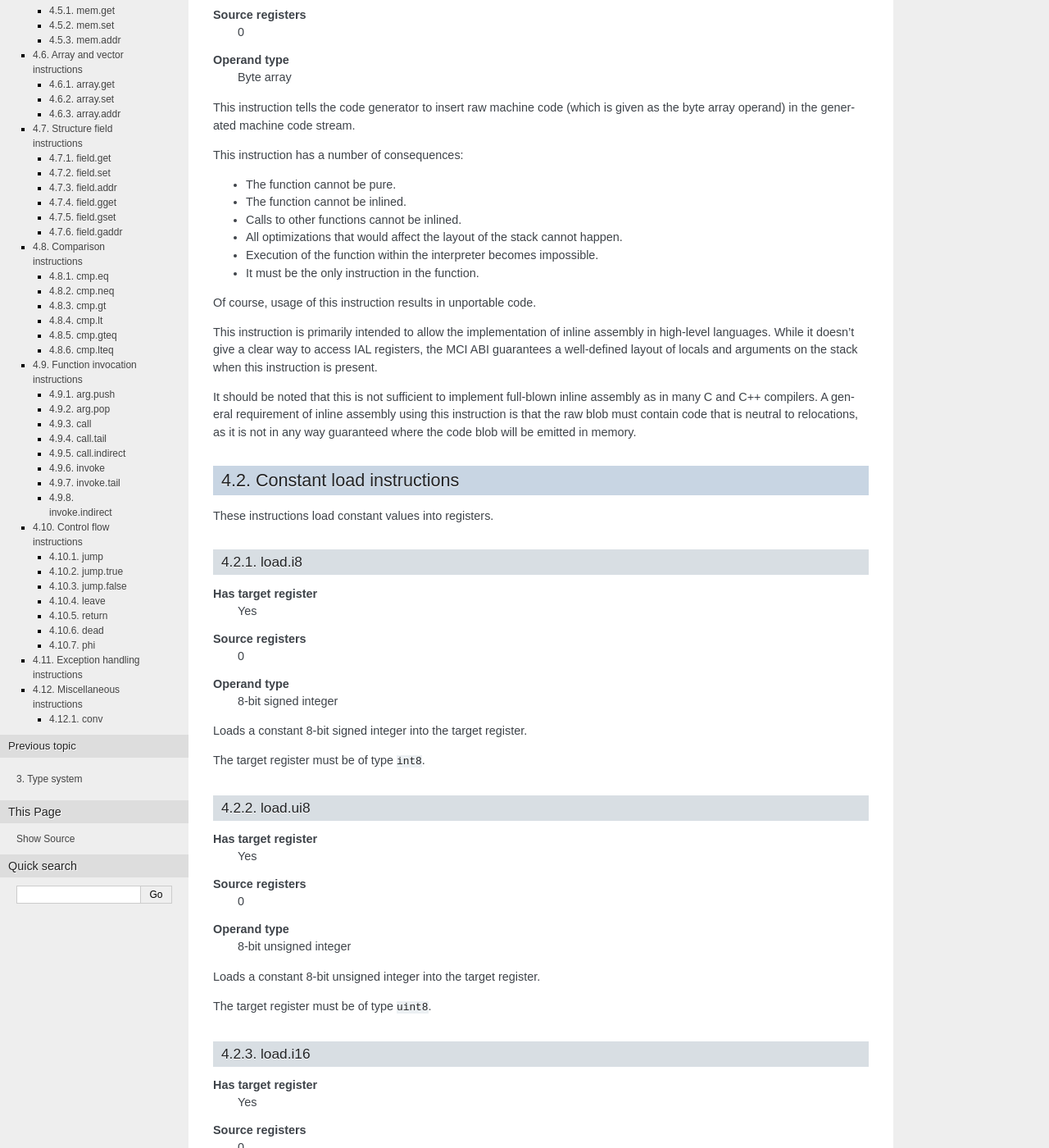
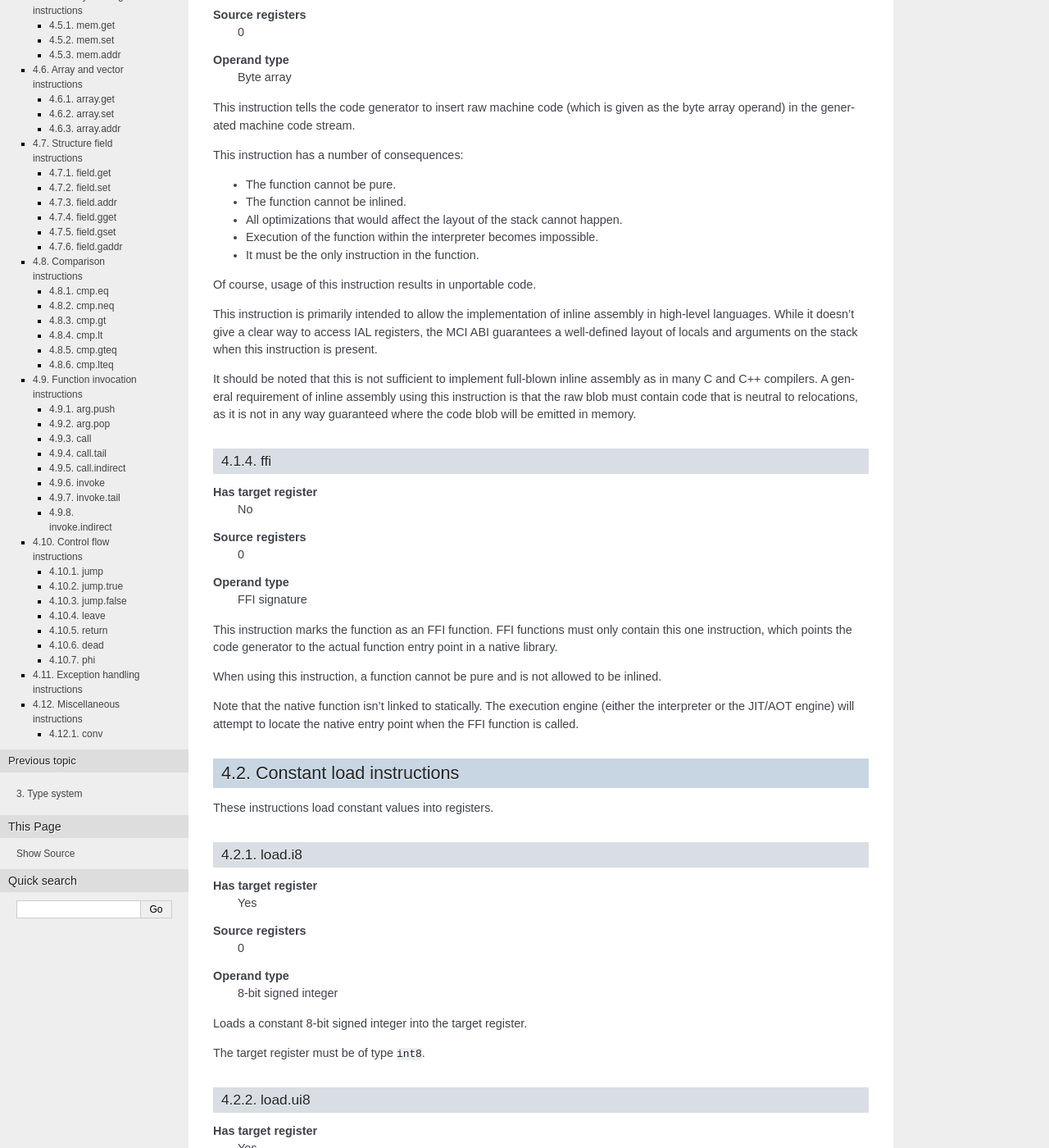
Before and after one commit to lycus/mci, a Sphinx documentation site: the page built from docs/instruction_set.rst, in a window 1280 px wide and 1400 px high, scrolled down 878 px. Shown: the whole window at 82% size. Built offline with Sphinx 7.4.7, drawn with Linux system fonts in a browser that asks for light colours.

Commit message:
Added new ffi instruction.

```diff
--- a/docs/instruction_set.rst
+++ b/docs/instruction_set.rst
@@ -51,7 +51,6 @@ This instruction has a number of consequences:
 
 * The function cannot be pure.
 * The function cannot be inlined.
-* Calls to other functions cannot be inlined.
 * All optimizations that would affect the layout of the stack cannot happen.
 * Execution of the function within the interpreter becomes impossible.
 * It must be the only instruction in the function.
@@ -68,6 +67,27 @@ inline assembly as in many C and C++ compilers. A general requirement of
 inline assembly using this instruction is that the raw blob must contain
 code that is neutral to relocations, as it is not in any way guaranteed
 where the code blob will be emitted in memory.
+
+ffi
+---
+
+**Has target register**
+    No
+**Source registers**
+    0
+**Operand type**
+    FFI signature
+
+This instruction marks the function as an FFI function. FFI functions must
+only contain this one instruction, which points the code generator to the
+actual function entry point in a native library.
+
+When using this instruction, a function cannot be pure and is not allowed
+to be inlined.
+
+Note that the native function isn't linked to statically. The execution
+engine (either the interpreter or the JIT/AOT engine) will attempt to
+locate the native entry point when the FFI function is called.
 
 Constant load instructions
 ++++++++++++++++++++++++++
```
Also changed, not shown: docs/terminology.rst (+7 -0 lines), 11 other files.
